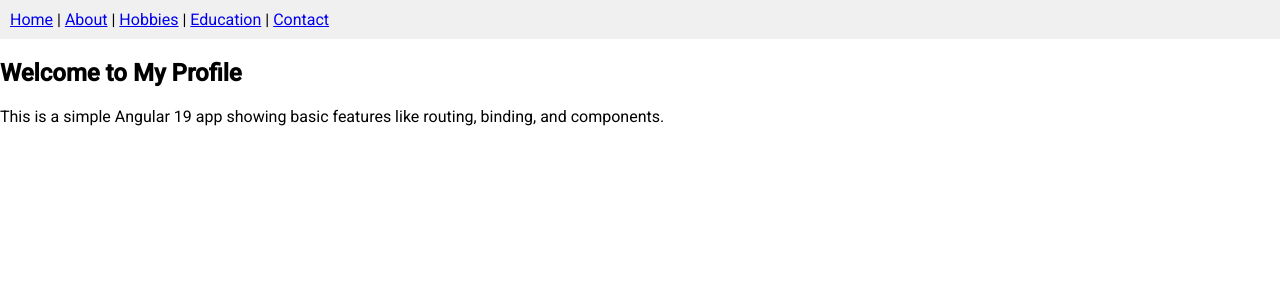
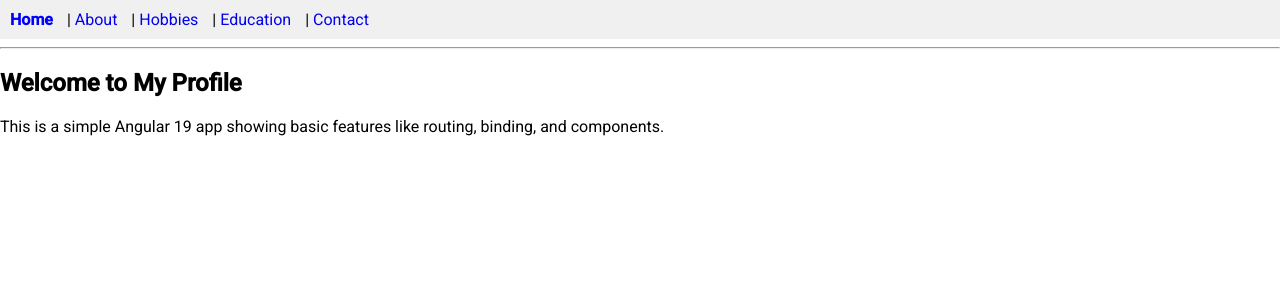
Before and after one commit to locobuzz-prince-bhagat/AngularLearning, an Angular app: page /home in a window 1280 px wide. Shown: the top 300 px of the page. Built offline with nearby package versions, Linux system fonts and the light colour scheme.

Commit message:
nav bar fixed

```diff
--- a/src/app/Components/home/home.component.html
+++ b/src/app/Components/home/home.component.html
@@ -1,9 +1,9 @@
-<nav class="container">
+<!-- <nav class="container">
     <a routerLink="/">Home</a> |
     <a routerLink="/about">About</a> |
     <a routerLink="/hobbies">Hobbies</a> |
     <a routerLink="/education">Education</a> |
     <a routerLink="/contact">Contact</a>
-</nav>
+</nav> -->
 <h2>Welcome to My Profile</h2>
 <p>This is a simple Angular 19 app showing basic features like routing, binding, and components.</p>
--- a/src/app/app.component.html
+++ b/src/app/app.component.html
@@ -331,5 +331,13 @@
 <!-- * * * * * * * * * * * * * * * * * * * * * * * * * * * * * * * * -->
 <!-- * * * * * * * * * * End of Placeholder  * * * * * * * * * * * * -->
 <!-- * * * * * * * * * * * * * * * * * * * * * * * * * * * * * * * * -->
+<nav class="container">
+  <a routerLink="/home" routerLinkActive="active">Home</a> |
+  <a routerLink="/about" routerLinkActive="active">About</a> |
+  <a routerLink="/hobbies" routerLinkActive="active">Hobbies</a> |
+  <a routerLink="/education" routerLinkActive="active">Education</a> |
+  <a routerLink="/contact" routerLinkActive="active">Contact</a>
+</nav>
 
+<hr />
 <router-outlet />
--- a/src/app/app.component.scss
+++ b/src/app/app.component.scss
@@ -0,0 +1,14 @@
+.container {
+  background-color: #f0f0f0;
+  padding: 10px;
+}
+
+a {
+  margin-right: 10px;
+  text-decoration: none;
+}
+
+a.active {
+  font-weight: bold;
+  color: blue;
+}
--- a/src/app/app.component.ts
+++ b/src/app/app.component.ts
@@ -1,9 +1,9 @@
 import { Component } from '@angular/core';
-import { RouterOutlet } from '@angular/router';
+import { RouterOutlet,RouterModule } from '@angular/router';
 
 @Component({
   selector: 'app-root',
-  imports: [RouterOutlet],
+  imports: [RouterOutlet,RouterModule],
   templateUrl: './app.component.html',
   styleUrl: './app.component.scss'
 })
```
